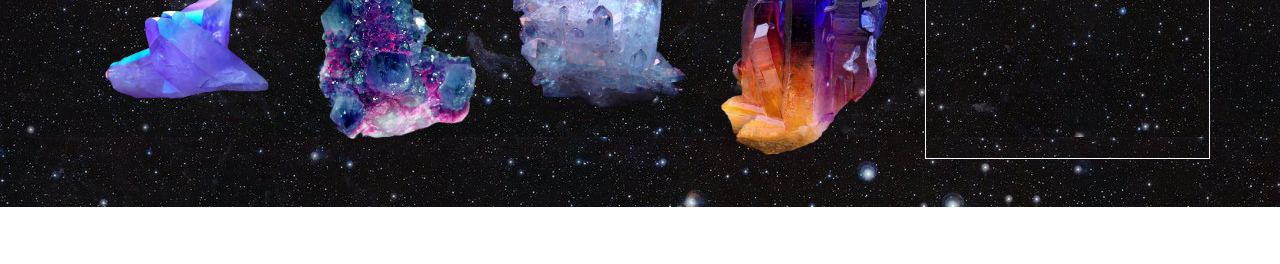
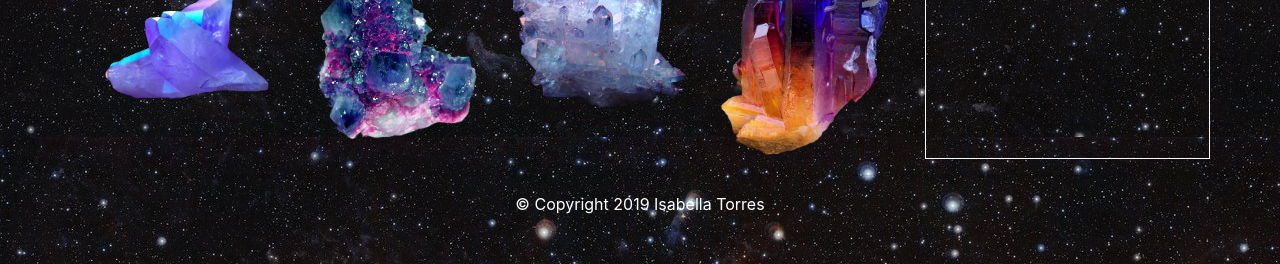
Before and after one commit to izzy612/unit-4-game, a plain HTML site: page index.html in a window 1280 px wide. Shown: the part 609-873 px from the top of the page. Before the commit the page ends 816 px from the top, so only its background shows below. Drawn offline with nearby package versions, Linux system fonts and the light colour scheme.

Commit message:
added footer

```diff
--- a/index.html
+++ b/index.html
@@ -1,5 +1,6 @@
 <!DOCTYPE html>
 <html lang="en">
+
 <head>
   <meta charset="UTF-8">
   <meta name="viewport" content="width=device-width, initial-scale=1.0">
@@ -12,13 +13,20 @@
 
   <title>Crystal Collector</title>
 </head>
+
 <body class="m-5">
 
 
-    <div class="jumbotron mx-auto bg-custom text-white "style="width: 550px;">
+  <div class="jumbotron mx-auto bg-custom text-white " style="width: 550px;">
     <div class="container">
       <h1 class="text-center">Crystal Collector</h1>
-          <p class="lead">You will be given a random number at the start of the game. There are four crystals below. By clicking on a crystal you will add a specific amount of points to your total score.<p>You win the game by matching your total score to random number, you lose the game if your total score goes above the random number.</p><p>The value of each crystal is hidden from you until you click on it.</p>Each time when the game starts, the game will change the value of each crystals.</p>
+      <p class="lead">You will be given a random number at the start of the game. There are four crystals below. By
+        clicking on a crystal you will add a specific amount of points to your total score.<p>You win the game by
+          matching your total score to random number, you lose the game if your total score goes above the random
+          number.</p>
+        <p>The value of each crystal is hidden from you until you click on it.</p>Each time when the game starts, the
+        game will change the value of each crystals.
+      </p>
 
     </div>
   </div>
@@ -52,21 +60,16 @@
     </div>
   </div>
 
+  <footer class="footer">
+    <div class="container-fluid">
+      <hr>
+      <span class="text-center">
+        <p>&copy; Copyright 2019 Isabella Torres</p>
+      </span>
+    </div>
+  </footer>
 
-              <!-- <div class="scores">
-            <div class="result">
-            <h1>Random Number:</h1>
-            </div>
-            <div class="win">
-            <h3>Wins:</h3>
-            </div>
-            <div class="lost">
-            <h3>Loses:</h3>
-            </div>
-            <div class="counter">
-              <h3>Counter: </h3>
-              </div>
-          </div> -->
+
 
 
 
@@ -81,4 +84,5 @@
   <script src="https://cdnjs.cloudflare.com/ajax/libs/popper.js/1.14.7/umd/popper.min.js"></script>
   <script src="https://cdnjs.cloudflare.com/ajax/libs/twitter-bootstrap/4.3.1/js/bootstrap.min.js"></script>
 </body>
+
 </html>
```
Lines whose indentation alone changed are shown as unchanged.
